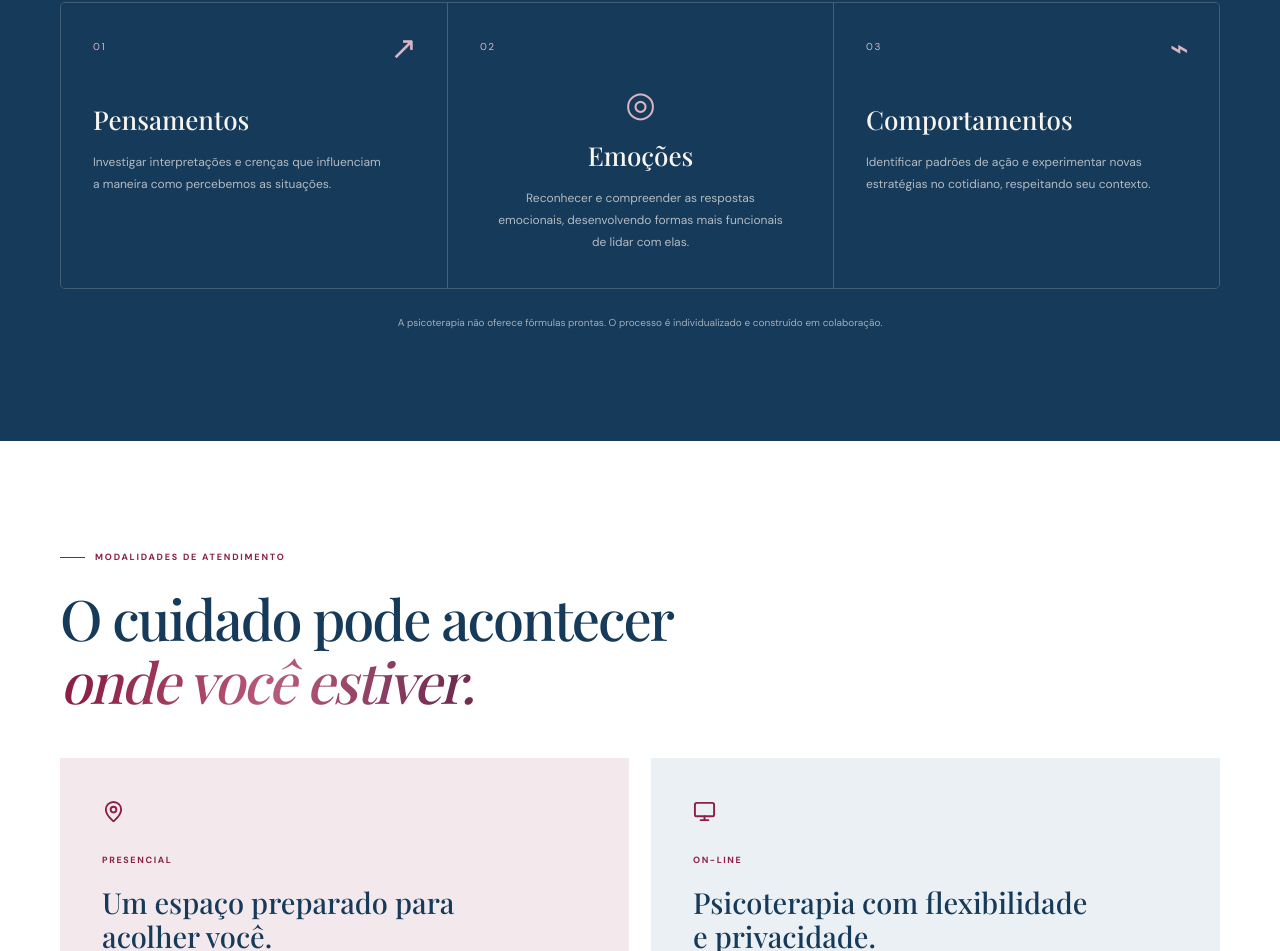
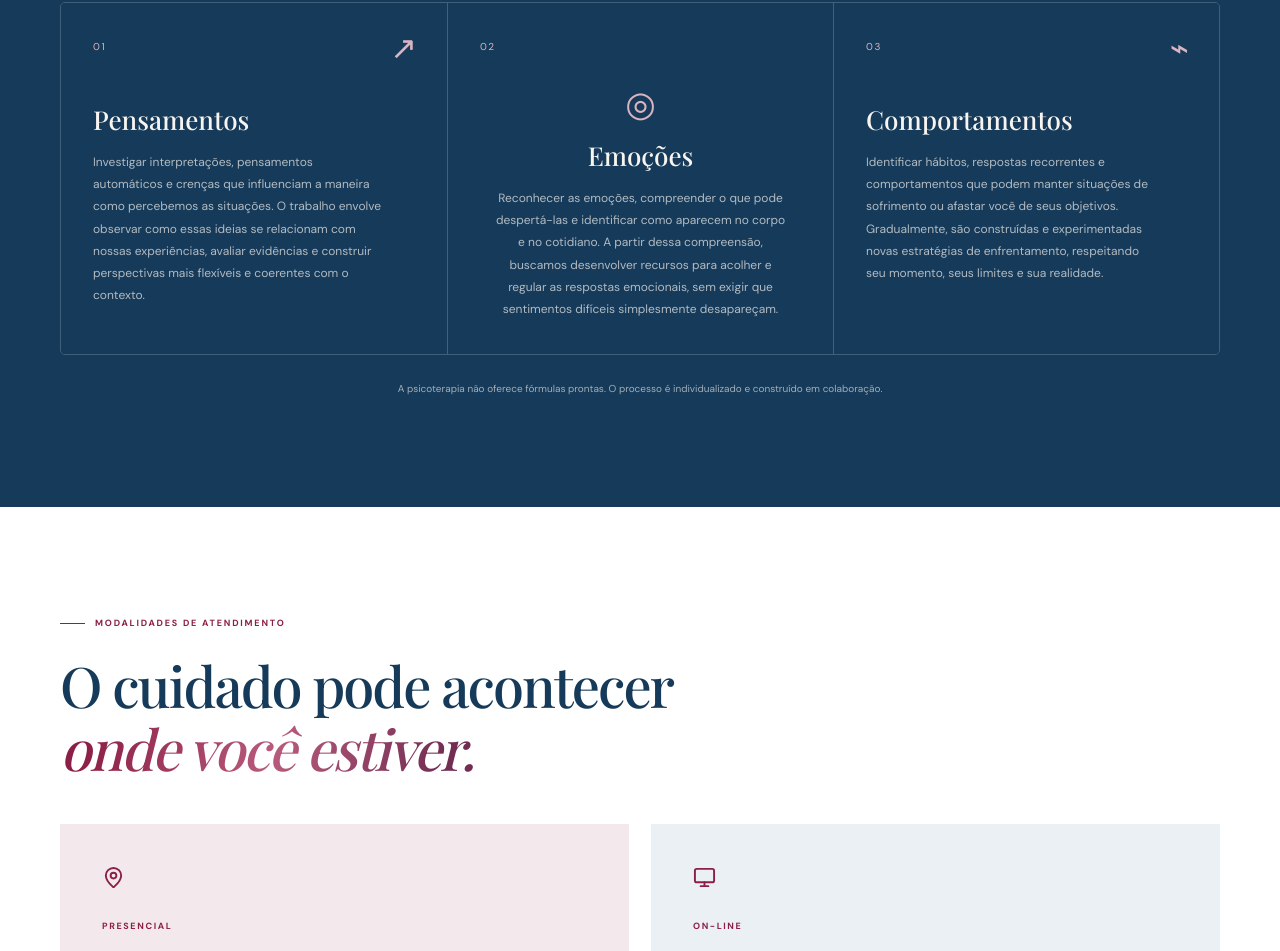
Before and after one commit to evertonasx/evertonaraujopsi, a Next.js app: page / in a window 1280 px wide. Shown: the part 2489-3440 px from the top of the page. Built offline with nearby package versions, Linux system fonts and the light colour scheme; a web font is replaced by a local one.

Commit message:
Expandir descrições dos pilares da abordagem terapêutica

```diff
--- a/app/page.tsx
+++ b/app/page.tsx
@@ -139,9 +139,9 @@ export default function Home() {
             <p>A Terapia Cognitivo-Comportamental orienta meu trabalho clínico. É uma abordagem que valoriza a participação ativa, os objetivos compartilhados e estratégias construídas de acordo com cada pessoa.</p>
           </div>
           <div className="approach-cards" data-reveal="up">
-            <article className="approach-card"><span className="card-index">01</span><div className="card-icon card-icon-corner">↗</div><h3>Pensamentos</h3><p>Investigar interpretações e crenças que influenciam a maneira como percebemos as situações.</p></article>
-            <article className="approach-card"><span className="card-index">02</span><div className="card-icon card-icon-center">◎</div><h3>Emoções</h3><p>Reconhecer e compreender as respostas emocionais, desenvolvendo formas mais funcionais de lidar com elas.</p></article>
-            <article className="approach-card"><span className="card-index">03</span><div className="card-icon card-icon-corner">⌁</div><h3>Comportamentos</h3><p>Identificar padrões de ação e experimentar novas estratégias no cotidiano, respeitando seu contexto.</p></article>
+            <article className="approach-card"><span className="card-index">01</span><div className="card-icon card-icon-corner">↗</div><h3>Pensamentos</h3><p>Investigar interpretações, pensamentos automáticos e crenças que influenciam a maneira como percebemos as situações. O trabalho envolve observar como essas ideias se relacionam com nossas experiências, avaliar evidências e construir perspectivas mais flexíveis e coerentes com o contexto.</p></article>
+            <article className="approach-card"><span className="card-index">02</span><div className="card-icon card-icon-center">◎</div><h3>Emoções</h3><p>Reconhecer as emoções, compreender o que pode despertá-las e identificar como aparecem no corpo e no cotidiano. A partir dessa compreensão, buscamos desenvolver recursos para acolher e regular as respostas emocionais, sem exigir que sentimentos difíceis simplesmente desapareçam.</p></article>
+            <article className="approach-card"><span className="card-index">03</span><div className="card-icon card-icon-corner">⌁</div><h3>Comportamentos</h3><p>Identificar hábitos, respostas recorrentes e comportamentos que podem manter situações de sofrimento ou afastar você de seus objetivos. Gradualmente, são construídas e experimentadas novas estratégias de enfrentamento, respeitando seu momento, seus limites e sua realidade.</p></article>
           </div>
           <p className="approach-footnote">A psicoterapia não oferece fórmulas prontas. O processo é individualizado e construído em colaboração.</p>
         </div>
```
